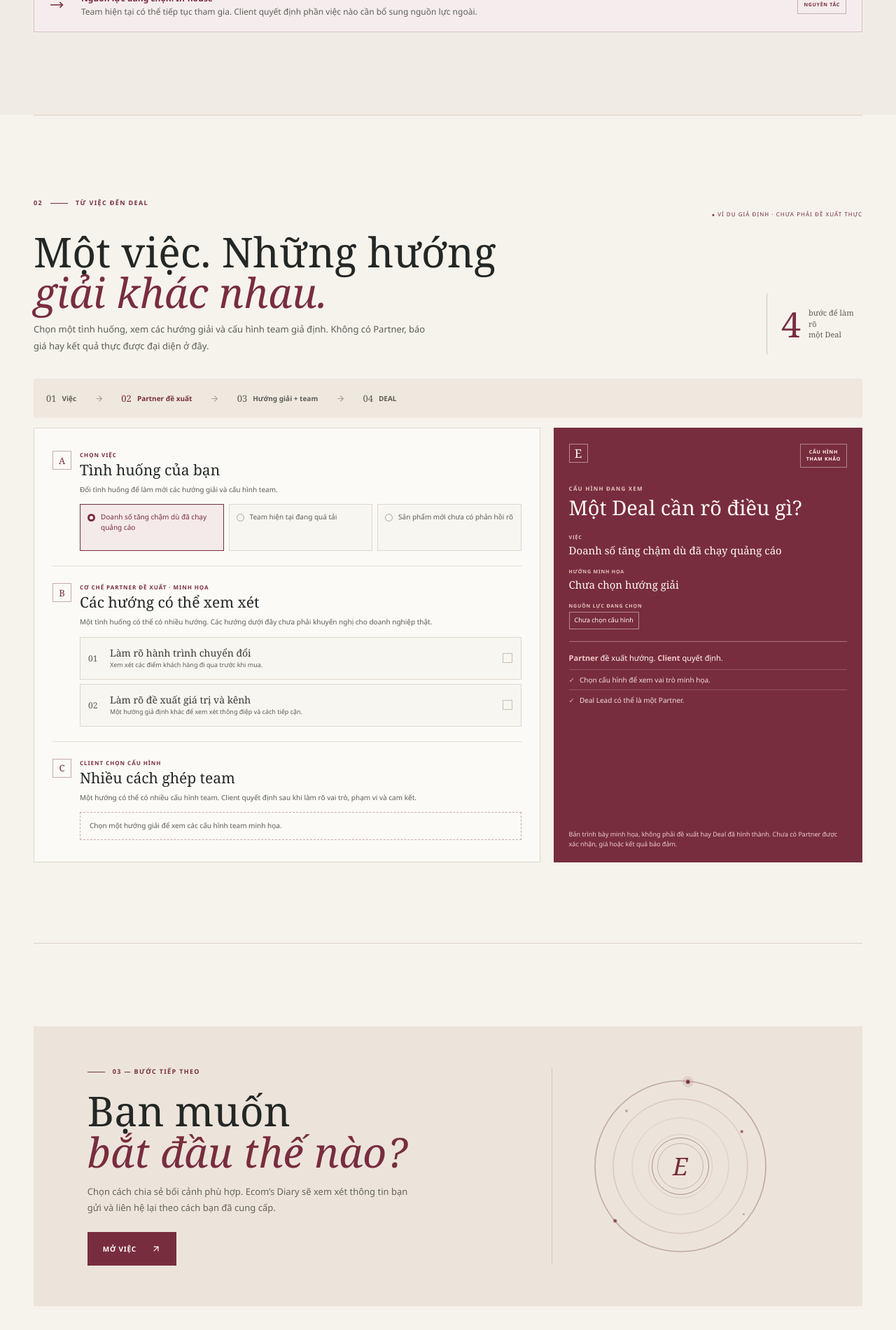
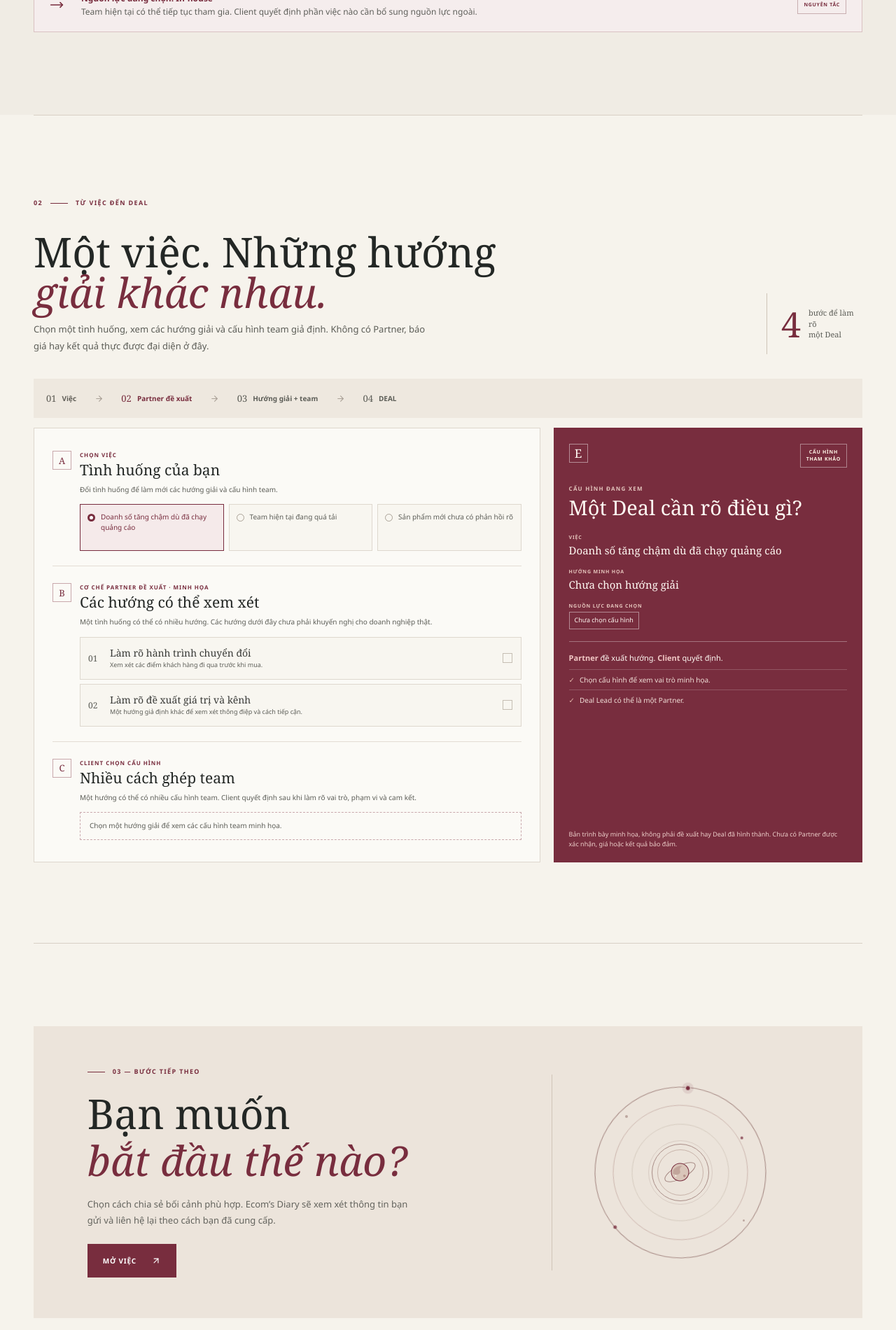
Before and after one commit to themanhhhh/demot10, a Next.js app: page / in a window 1280 px wide. Shown: the part 2006-3906 px from the top of the page at 70% size. Built offline with nearby package versions, Linux system fonts and the light colour scheme.

Commit message:
feat: update landing page to enhance visual elements in FlowSection and StartSection

```diff
--- a/src/app/globals.css
+++ b/src/app/globals.css
@@ -112,7 +112,7 @@ h1 em, h2 em { color: var(--burgundy); font-weight: 400; letter-spacing: 0; }
 .why-section { background: #f0ece4; width: 100%; padding-inline: max(48px, calc((100% - 1280px) / 2)); }
 .section-topline { display: flex; align-items: center; justify-content: space-between; gap: 20px; }
 .section-topline .eyebrow { margin-bottom: 32px; }
-.section-index, .demo-inline { color: var(--muted); text-transform: uppercase; letter-spacing: .13em; font-size: 8px; }
+.section-index { color: var(--muted); text-transform: uppercase; letter-spacing: .13em; font-size: 8px; }
 .why-heading-row { margin-bottom: 45px; display: grid; grid-template-columns: 1fr .7fr; gap: 70px; align-items: end; }
 .why-heading-row h2 { margin-bottom: 0; }
 .why-heading-row > p { max-width: 445px; margin: 0 0 5px; color: var(--muted); font-size: 13px; line-height: 1.8; }
@@ -137,8 +137,6 @@ h1 em, h2 em { color: var(--burgundy); font-weight: 400; letter-spacing: 0; }
 .coordination-tag { padding: 6px 8px; border: 1px solid #c8aeb0; color: var(--burgundy); text-align: center; text-transform: uppercase; letter-spacing: .1em; font-size: 7px; line-height: 1.45; font-weight: 750; }
 
 .flow-section { padding-bottom: 115px; }
-.demo-inline { color: var(--burgundy); }
-.demo-inline span { font-size: 7px; }
 .flow-heading-row { margin: 0 0 35px; display: flex; justify-content: space-between; align-items: end; gap: 40px; }
 .flow-heading-row h2 { margin-bottom: 13px; }
 .flow-intro { max-width: 580px; margin: 0; color: var(--muted); font-size: 13px; line-height: 1.8; }
@@ -207,7 +205,7 @@ h1 em, h2 em { color: var(--burgundy); font-weight: 400; letter-spacing: 0; }
 .start-section { border-bottom: 1px solid #d8d0c5; }
 .start-panel { min-height: 400px; padding: 58px clamp(30px, 6vw, 83px); display: grid; grid-template-columns: 1fr .6fr; gap: 50px; align-items: center; background: #ece4db; }
 .start-copy .eyebrow { margin-bottom: 19px; }
-.start-copy h2 { margin-bottom: 17px; }
+.start-copy h2 { margin-bottom: 17px; line-height: 1.14; }
 .start-copy > p:not(.eyebrow) { max-width: 470px; margin-bottom: 22px; color: #64645e; font-size: 13px; line-height: 1.8; }
 .start-aside { min-height: 260px; display: flex; align-items: center; justify-content: center; border-left: 1px solid #d0c5b8; }
 .start-orbit { position: relative; width: min(100%, 280px); aspect-ratio: 1; display: grid; place-items: center; }
@@ -222,7 +220,7 @@ h1 em, h2 em { color: var(--burgundy); font-weight: 400; letter-spacing: 0; }
 .start-orbit__core { position: absolute; inset: 50% auto auto 50%; width: 82px; aspect-ratio: 1; border: 1px solid #a88c86; border-radius: 50%; display: grid; place-items: center; background: #ece4db; color: var(--burgundy); font: italic 35px/.9 var(--serif); transform: translate(-50%, -50%); }
 .start-orbit__core::before, .start-orbit__core::after { position: absolute; inset: 7px; border: 1px solid #c8b4aa; border-radius: 50%; content: ""; }
 .start-orbit__core::after { inset: -6px; border-color: #a88c8645; }
-.start-orbit__core-mark { display: inline-block; }
+.start-orbit__planet { width: 57px; height: 57px; overflow: visible; }
 .start-orbit__glint { position: absolute; width: 4px; height: 4px; border-radius: 50%; background: #a88c86; opacity: .7; }
 .start-orbit__glint--one { top: 21%; left: 22%; }
 .start-orbit__glint--two { right: 17%; bottom: 25%; width: 3px; height: 3px; }
@@ -426,7 +424,6 @@ h1 em, h2 em { color: var(--burgundy); font-weight: 400; letter-spacing: 0; }
   .coordination-note .coordination-tag { grid-column: 2; justify-self: start; }
   .coordination-note p { font-size: 10px; }
   .flow-section { padding-bottom: 66px; }
-  .demo-inline { max-width: 110px; text-align: right; font-size: 6px; }
   .flow-heading-row { margin-bottom: 24px; align-items: flex-start; gap: 12px; }
   .flow-heading-row h2 { font-size: clamp(37px, 9.7vw, 48px); }
   .flow-intro { font-size: 11px; }
@@ -468,7 +465,8 @@ h1 em, h2 em { color: var(--burgundy); font-weight: 400; letter-spacing: 0; }
   .start-copy > p:not(.eyebrow) { font-size: 11px; }
   .start-aside { min-height: 0; padding-top: 17px; border-top: 1px solid #d0c5b8; border-left: 0; }
   .start-orbit { width: min(100%, 196px); }
-  .start-orbit__core { width: 62px; font-size: 28px; }
+  .start-orbit__core { width: 62px; }
+  .start-orbit__planet { width: 44px; height: 44px; }
   .start-orbit__satellite { width: 7px; height: 7px; left: calc(50% - 3.5px); }
   .site-footer { padding: 34px 19px 14px; }
   .footer-main { grid-template-columns: 1fr; gap: 24px; padding-bottom: 24px; }
--- a/src/components/landing-page.tsx
+++ b/src/components/landing-page.tsx
@@ -365,7 +365,7 @@ function FlowSection({
 
   return (
     <section ref={flowHeadingRef} className="flow-section section-wrap section-pad" id="flow" aria-labelledby="flow-title">
-       <div className="section-topline"><Eyebrow>02 <span className="eyebrow-line" /> Từ việc đến Deal</Eyebrow><span className="demo-inline"><span aria-hidden="true">●</span> VÍ DỤ GIẢ ĐỊNH · CHƯA PHẢI ĐỀ XUẤT THỰC</span></div>
+       <div className="section-topline"><Eyebrow>02 <span className="eyebrow-line" /> Từ việc đến Deal</Eyebrow></div>
       <div className="flow-heading-row">
         <div><h2 id="flow-title">Một việc. Những hướng<br /><em>giải khác nhau.</em></h2><p className="flow-intro">Chọn một tình huống, xem các hướng giải và cấu hình team giả định. Không có Partner, báo giá hay kết quả thực được đại diện ở đây.</p></div>
         <div className="flow-aside"><span className="aside-num">4</span><span>bước để làm rõ<br />một Deal</span></div>
@@ -470,7 +470,7 @@ function StartSection() {
 
     const track = orbit.querySelector<HTMLElement>(".start-orbit__track");
     const rings = orbit.querySelectorAll<SVGCircleElement>(".start-orbit__ring");
-    const core = orbit.querySelector<HTMLElement>(".start-orbit__core-mark");
+    const core = orbit.querySelector<SVGSVGElement>(".start-orbit__planet");
     if (!track || !rings.length || !core) return;
 
     const media = gsap.matchMedia();
@@ -545,7 +545,15 @@ function StartSection() {
               </svg>
               <span className="start-orbit__satellite" />
             </div>
-            <div className="start-orbit__core"><span className="start-orbit__core-mark">E</span></div>
+            <div className="start-orbit__core">
+              <svg className="start-orbit__planet" viewBox="0 0 64 64" focusable="false">
+                <ellipse cx="32" cy="32" rx="27" ry="10" transform="rotate(-28 32 32)" fill="none" stroke="#a88c86" strokeWidth="1.2" />
+                <circle cx="32" cy="32" r="14" fill="#d9c5b9" stroke="#782d3e" strokeWidth="1.2" />
+                <path d="M21 29c3-5 9-8 15-7-4 2-5 5-4 8 1 2 0 4-2 5-3 2-7 1-10-1 1-1 1-3 1-5Z" fill="#b7978e" opacity=".68" />
+                <circle cx="39" cy="38" r="2" fill="#a98178" opacity=".75" />
+                <circle cx="25" cy="38" r="1.4" fill="#f3e9df" />
+              </svg>
+            </div>
             <span className="start-orbit__glint start-orbit__glint--one" />
             <span className="start-orbit__glint start-orbit__glint--two" />
           </div>
```
